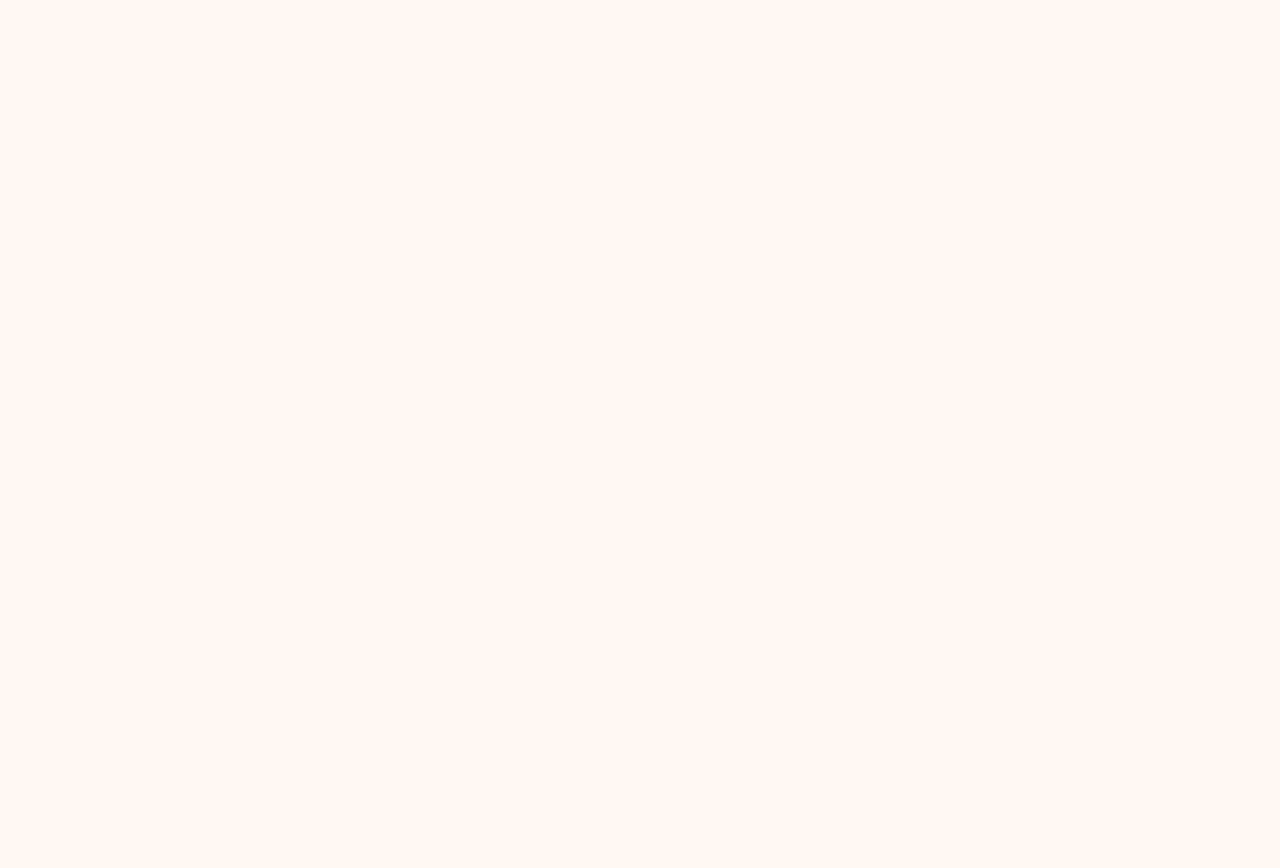
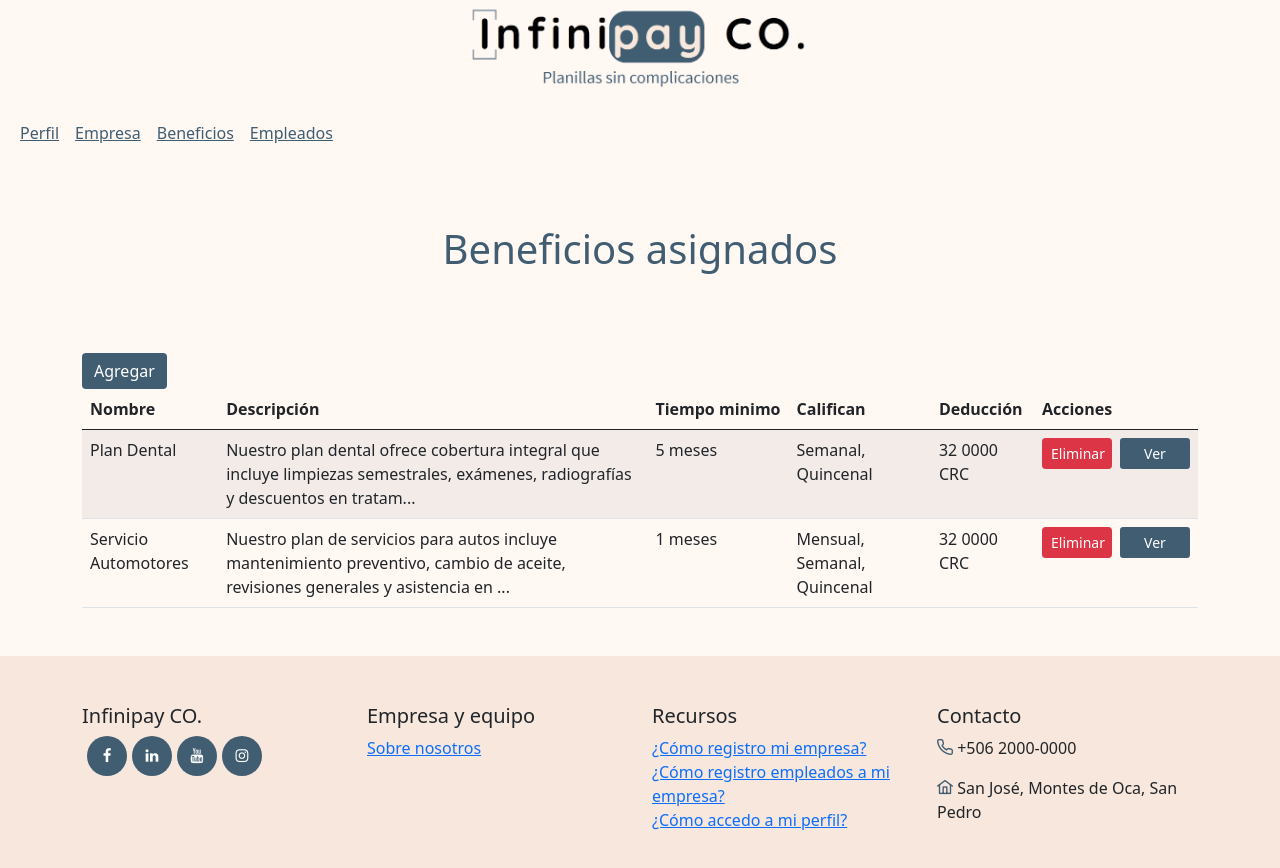
Before and after one commit to braunnymadrigal/Infinipay-CO, a Vue app in the folder front-end/: page /AssignedBenefitList in a window 1280 px wide. Before the commit this address had no page. Shown: the top 868 px of the page. Before the commit the page ends 800 px from the top, so only its background shows below. Built offline with nearby package versions, Linux system fonts and the light colour scheme.

Commit message:
Vista inicial creada con beneficios hardcoded y vista modal creada.

```diff
--- /dev/null
+++ b/front-end/src/components/AssignedBenefitList.vue
@@ -0,0 +1,132 @@
+<template>
+  <HeaderCompany />
+
+  <div class="card p-4 mx-auto"
+       style="max-width: 1000px; background-color: #fff8f3; border: none">
+    <h1 class="text-center"
+        style="color: #405d72">
+      Beneficios asignados
+    </h1>
+  </div>
+
+  <div class="container mt-5 mb-5">
+    <div class="row justify-content-start">
+      <div class="col-2">
+        <button type="button"
+                class="btn btn-success"
+                style="background-color: #405d72; border: transparent">
+          Agregar
+        </button>
+      </div>
+    </div>
+
+    <table class="table is-bordered table-striped
+           is-narrow is-hoverable is-fullwidth">
+      <thead>
+        <tr>
+          <th style="white-space: nowrap">Nombre</th>
+          <th style="white-space: nowrap">Descripción</th>
+          <th style="white-space: nowrap">Tiempo minimo</th>
+          <th style="white-space: nowrap">Califican</th>
+          <th style="white-space: nowrap">Deducción</th>
+          <th style="white-space: nowrap">Acciones</th>
+        </tr>
+      </thead>
+      <tbody>
+        <tr v-for="benefit in benefits" :key="benefit.name">
+          <td>{{ benefit.name }}</td>
+          <td>{{ truncateString(benefit.description, 150) }}</td>
+          <td>{{ benefit.minTime + " meses" }}</td>
+          <td>{{ benefit.elegible.join(', ') }}</td>
+          <td>{{ benefit.formula.join(', ') }}</td>
+          <td>
+            <div class="d-flex justify-content-center gap-2">
+              <button class="btn btn-danger btn-sm" style="width: 70px">
+                Eliminar
+              </button>
+              <button class="btn btn-success btn-sm"
+                      style="background-color: #405d72;
+                      border: transparent;
+                      width: 70px"
+                      @click="openModal(benefit)">
+                Ver
+              </button>
+            </div>
+          </td>
+        </tr>
+      </tbody>
+    </table>
+
+  </div>
+
+  <AssignedBenefitListModal v-if="showAssignedBenefitListModal"
+                            :benefit="selectedBenefit"
+                            @close="showAssignedBenefitListModal = false" />
+  <MainFooter />
+
+</template>
+
+<script>
+  import HeaderCompany from "./HeaderCompany.vue";
+  import MainFooter from "./MainFooter.vue";
+  import AssignedBenefitListModal from"./AssignedBenefitListModal";
+
+  export default {
+    components: {
+      HeaderCompany,
+      MainFooter,
+      AssignedBenefitListModal
+    },
+    data() {
+      return {
+        showAssignedBenefitListModal: false,
+        selectedBenefit: null,
+        benefits: [
+          {
+            name: "Plan Dental",
+            description: `Nuestro plan dental ofrece cobertura integral que
+            incluye limpiezas semestrales, exámenes, radiografías
+            y descuentos en tratamientos como empastes y ortodoncia,
+            garantizando salud bucal y ahorro para toda la familia.`,
+            minTime: 5,
+            elegible: ['Semanal', 'Quincenal'],
+            formula: ['32 0000 CRC'],
+            creationDate: '2/05/2025',
+            creatorUser: 'fodp3323',
+            modificationDate: null,
+            modificationUser: null,
+          },
+          {
+            name: "Servicio Automotores",
+            description: `Nuestro plan de servicios para autos incluye
+            mantenimiento preventivo, cambio de aceite, revisiones generales y
+            asistencia en carretera, brindando tranquilidad, seguridad y mayor
+            duración para tu vehículo todos los días.`,
+            minTime: 1,
+            elegible: ['Mensual', 'Semanal', 'Quincenal'],
+            formula: ['32 0000 CRC'],
+            creationDate: '2/03/2025',
+            creatorUser: 'pep123',
+            modificationDate: '4/04/2025',
+            modificationUser: 'pop123'
+          }
+        ]
+      };
+    },
+    methods: {
+      truncateString(str, maxLength) {
+        if (str.length > maxLength) {
+          return str.substring(0, maxLength) + "...";
+        }
+        return str;
+      },
+      openModal(benefit) {
+        this.selectedBenefit = benefit;
+        this.showAssignedBenefitListModal = true;
+      }
+    }
+  };
+</script>
+
+<style scoped>
+</style>
--- /dev/null
+++ b/front-end/src/components/AssignedBenefitListModal.vue
@@ -0,0 +1,61 @@
+<template>
+  <div class="modal-backdrop" @click.self="$emit('close')">
+      <div class="modal-content" v-if="benefit">
+        <h3>{{ benefit.name }}</h3>
+        <p>{{ benefit.description }}</p>
+        <p><strong>Tiempo mínimo:</strong> {{ benefit.minTime }} meses</p>
+        <p><strong>Califican:</strong> {{ benefit.elegible.join(', ') }}</p>
+        <p><strong>Deducción:</strong> {{ benefit.formula.join(', ') }}</p>
+        <div class="d-flex flex-column align-items-center"
+             style="border: none">
+          <p style="font-size: 15px">Creado por <a :href="'/'">
+            {{'@' + benefit.creatorUser}}</a> el {{benefit.creationDate}}</p>
+          <p style="font-size: 15px" v-if="benefit.modificationUser">
+            Modificado por
+            <a :href="'/'">
+            {{'@' + benefit.modificationUser}}
+            </a> el {{benefit.modificationDate}}
+          </p>
+        </div>
+      <button class="btn btn-secondary mt-3" @click="$emit('close')">
+        Cerrar
+      </button>
+    </div>
+  </div>
+</template>
+
+
+<script>
+  export default {
+    name: "AssignedBenefitListModal",
+    props: {
+      benefit: {
+        type: Object,
+        required: true
+      }
+    }
+  };
+</script>
+
+<style scoped>
+  .modal-backdrop {
+    position: fixed;
+    top: 0;
+    left: 0;
+    width: 100%;
+    height: 100%;
+    background-color: rgba(0, 0, 0, 0.5);
+    display: flex;
+    align-items: center;
+    justify-content: center;
+    z-index: 9999;
+  }
+
+  .modal-content {
+    background: white;
+    padding: 20px;
+    border-radius: 10px;
+    min-width: 300px;
+    max-width: 600px;
+  }
+</style>
--- a/front-end/src/main.js
+++ b/front-end/src/main.js
@@ -13,6 +13,7 @@ import RegisterEmployee from "./components/RegisterEmployee.vue";
 import LoginUser from "./components/LoginUser.vue";
 import RegisterBenefit from "./components/RegisterBenefit.vue";
 import BenefitList from "./components/BenefitList.vue";
+import AssignedBenefitList from "./components/AssignedBenefitList.vue";
 
 const router = createRouter({
   history: createWebHistory(),
@@ -46,6 +47,11 @@ const router = createRouter({
       component: RegisterBenefit,
     },
     { path: "/BenefitList", name: "BenefitList", component: BenefitList },
+    {
+      path: "/AssignedBenefitList",
+      name: "AssignedBenefitList",
+      component: AssignedBenefitList
+    },
   ],
 });
 
```
